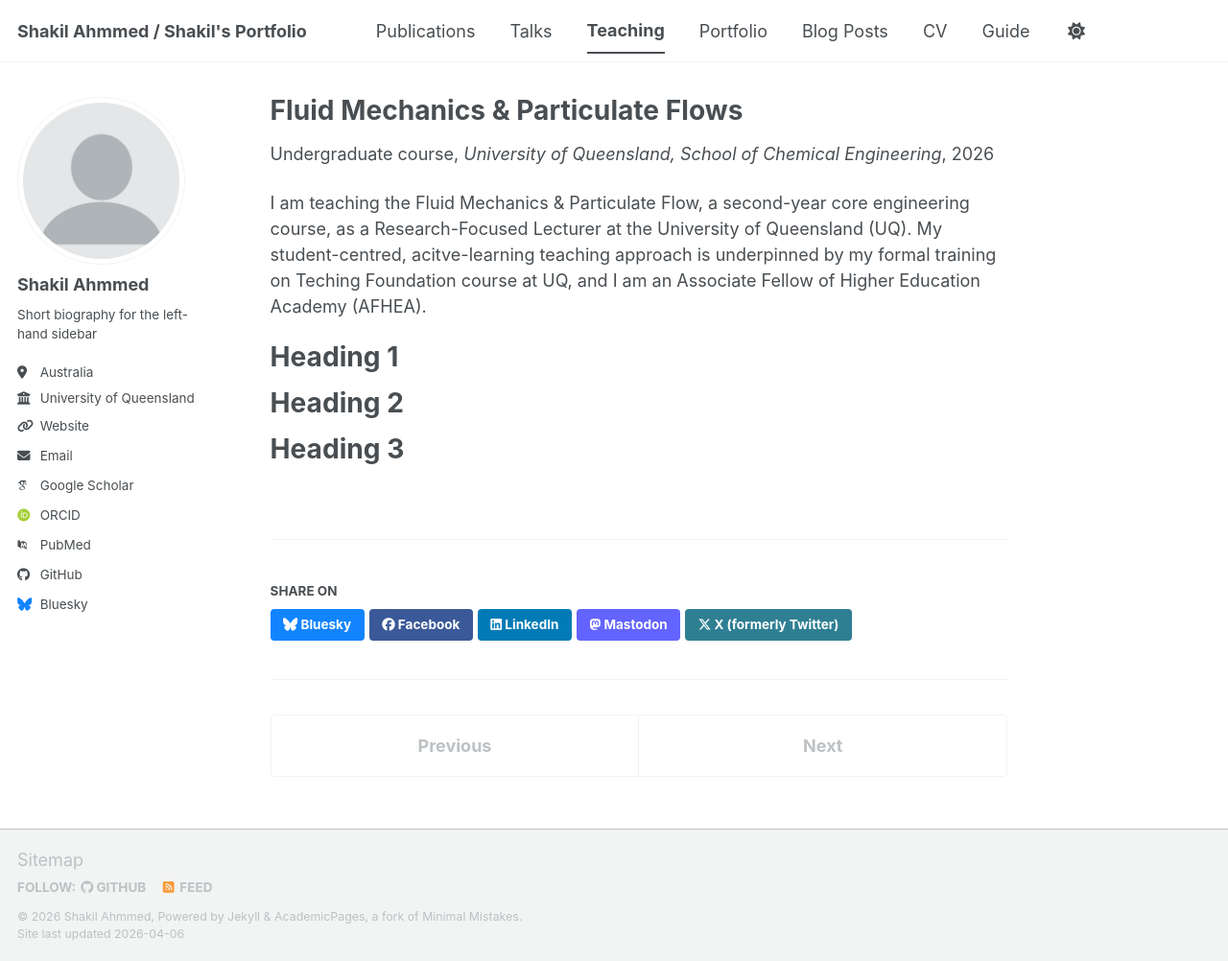
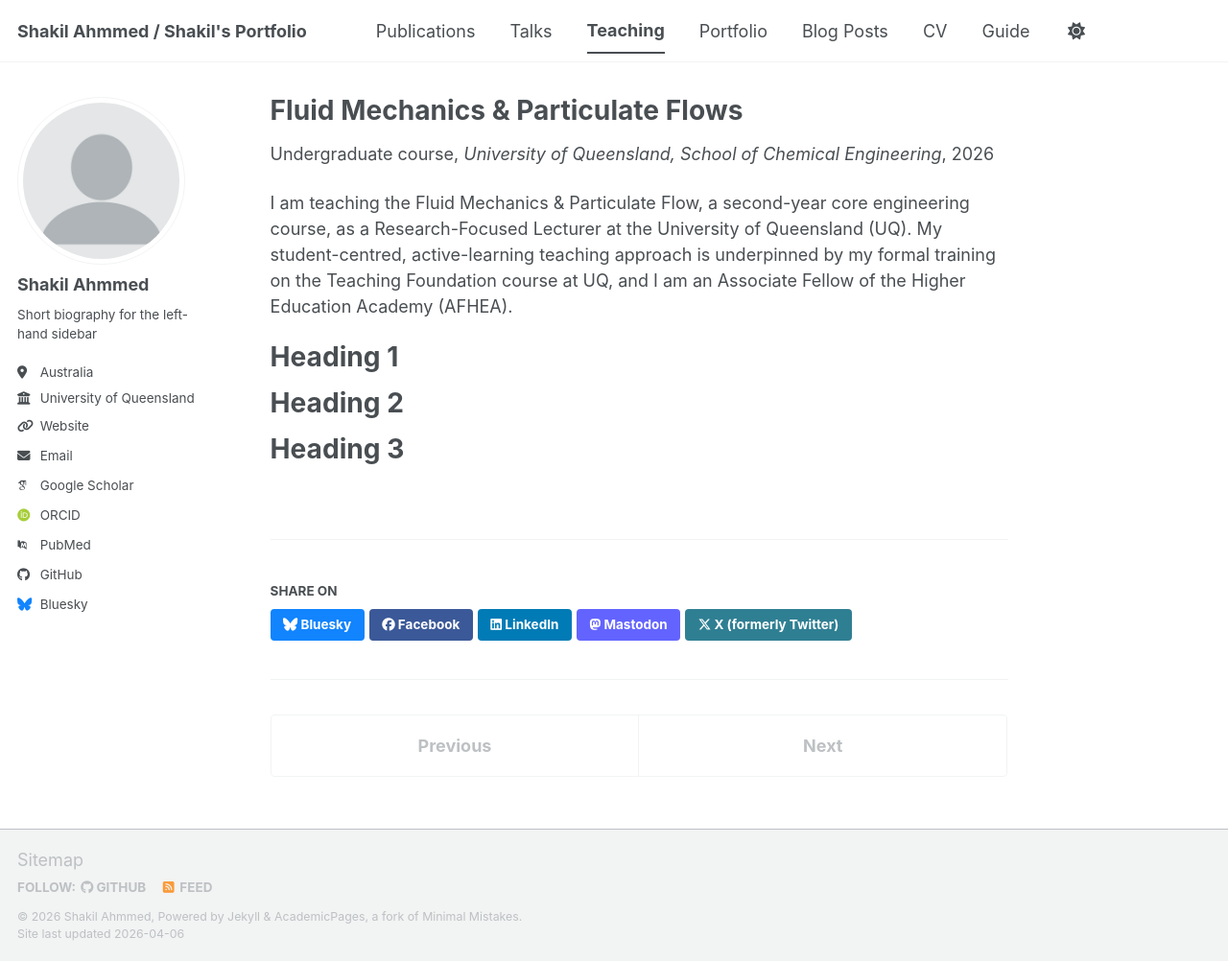
Before and after one commit to ahmmedshakil/ahmmedshakil.github.io, a Jekyll site: the page built from _teaching/2026-summer-teaching.md, in a window 1280 px wide and 1002 px high. Shown: the whole window at 96% size. Built offline with Jekyll 4.4.1, drawn with Linux system fonts in a browser that asks for light colours; some web fonts are replaced; a script bundle is joined from its source files by our own code; library files that are not in the unit come from our copies.

Commit message:
Update 2026-summer-teaching.md

```diff
--- a/_teaching/2026-summer-teaching.md
+++ b/_teaching/2026-summer-teaching.md
@@ -8,7 +8,7 @@ date: 2026-01-01
 location: "Brisbane, Australia"
 ---
 
-I am teaching the Fluid Mechanics & Particulate Flow, a second-year core engineering course, as a Research-Focused Lecturer at the University of Queensland (UQ). My student-centred, acitve-learning teaching approach is underpinned by my formal training on Teching Foundation course at UQ, and I am an Associate Fellow of Higher Education Academy (AFHEA).
+I am teaching the Fluid Mechanics & Particulate Flow, a second-year core engineering course, as a Research-Focused Lecturer at the University of Queensland (UQ). My student-centred, active-learning teaching approach is underpinned by my formal training on the Teaching Foundation course at UQ, and I am an Associate Fellow of the Higher Education Academy (AFHEA).
 
 Heading 1
 ======
```
